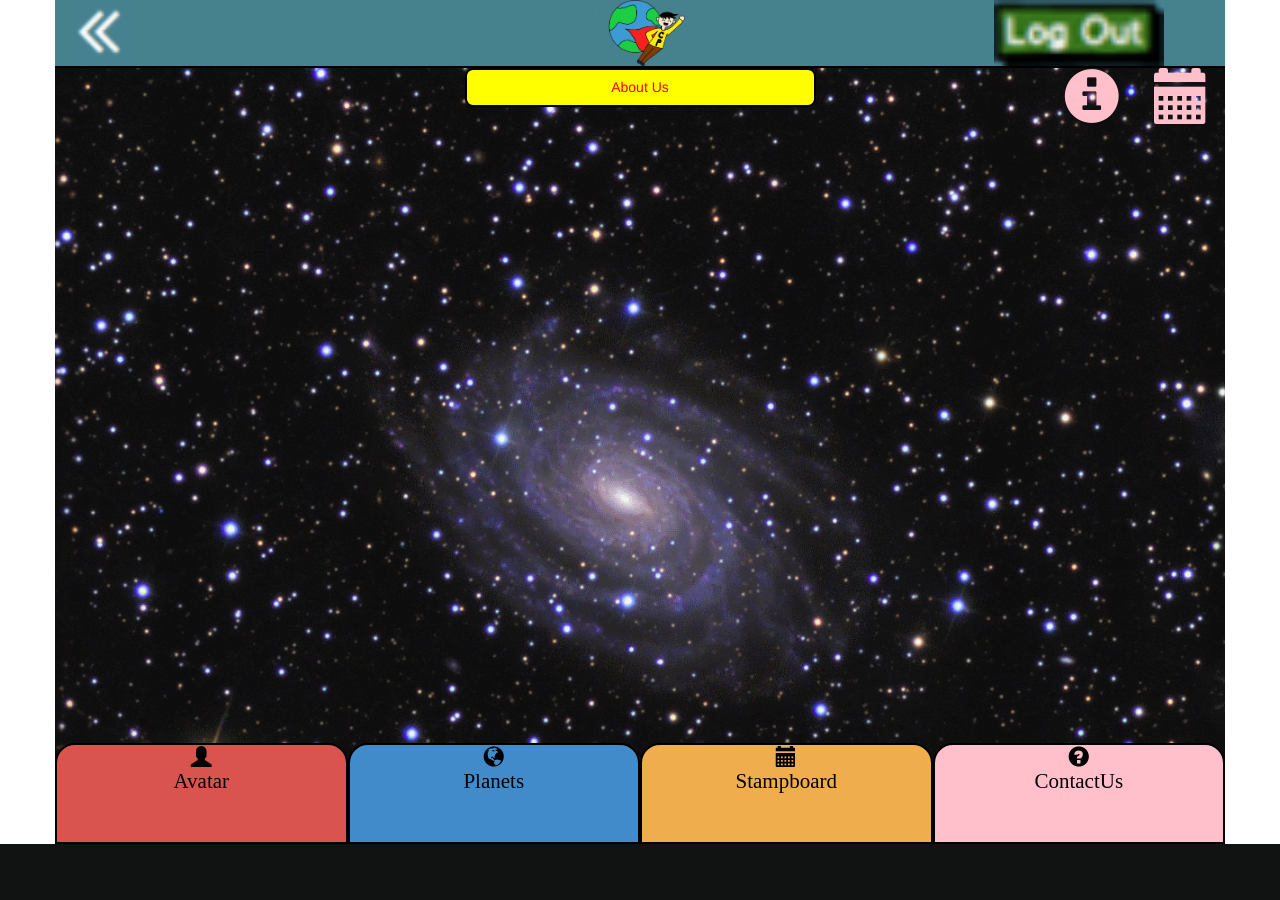
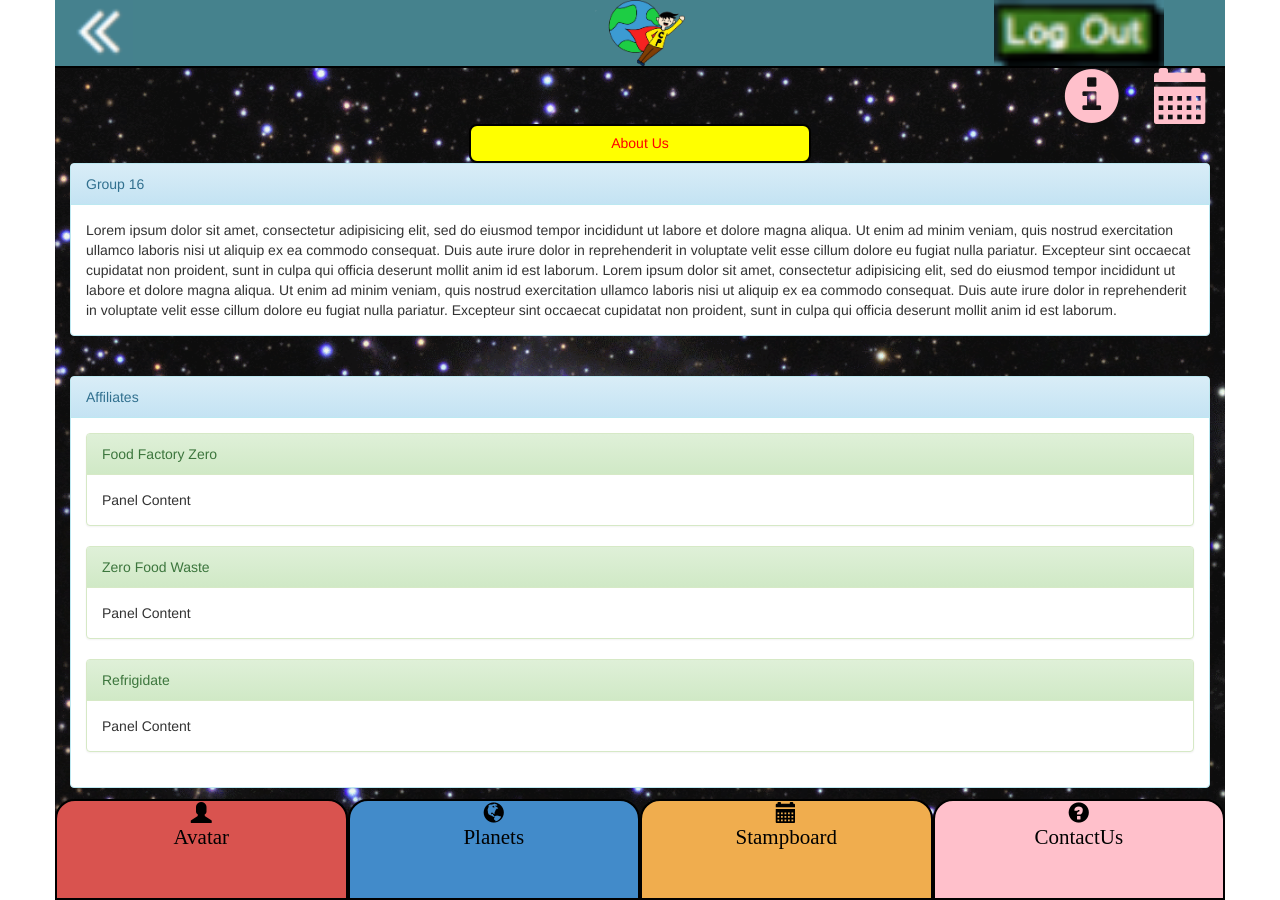
Before and after one commit to dseo9/Captain-Plan-it, a PHP site: page /aboutus.php in a window 1280 px wide. Before the commit the page ends 844 px from the top, so only its background shows below. Run offline with PHP 8.4, Linux system fonts and the light colour scheme.

Commit message:
tried to create the affiliates page

```diff
--- a/aboutus.php
+++ b/aboutus.php
@@ -5,6 +5,28 @@
   <div class="row mainbody">
     <div class="title_header"><h5>About Us</h5></div>
 
+    <div class="panel panel-info">
+      <div class="panel-heading">Group 16</div>
+      <div class="panel-body">Lorem ipsum dolor sit amet, consectetur adipisicing elit, sed do eiusmod tempor incididunt ut labore et dolore magna aliqua. Ut enim ad minim veniam, quis nostrud exercitation ullamco laboris nisi ut aliquip ex ea commodo consequat. Duis aute irure dolor in reprehenderit in voluptate velit esse cillum dolore eu fugiat nulla pariatur. Excepteur sint occaecat cupidatat non proident, sunt in culpa qui officia deserunt mollit anim id est laborum. Lorem ipsum dolor sit amet, consectetur adipisicing elit, sed do eiusmod tempor incididunt ut labore et dolore magna aliqua. Ut enim ad minim veniam, quis nostrud exercitation ullamco laboris nisi ut aliquip ex ea commodo consequat. Duis aute irure dolor in reprehenderit in voluptate velit esse cillum dolore eu fugiat nulla pariatur. Excepteur sint occaecat cupidatat non proident, sunt in culpa qui officia deserunt mollit anim id est laborum.</div>
+    </div>
+    <br>
+    <div class="panel panel-info">
+      <div class="panel-heading">Affiliates</div>
+      <div class="panel-body">
+        <div class="panel panel-success">
+          <div class="panel-heading">Food Factory Zero</div>
+          <div class="panel-body">Panel Content</div>
+        </div>
+        <div class="panel panel-success">
+          <div class="panel-heading">Zero Food Waste</div>
+          <div class="panel-body">Panel Content</div>
+        </div>
+        <div class="panel panel-success">
+          <div class="panel-heading">Refrigidate</div>
+          <div class="panel-body">Panel Content</div>
+        </div>
+      </div>
+    </div>
   </div>
 
 <?php include 'footer.php';?>
--- a/css/main.css
+++ b/css/main.css
@@ -10,6 +10,12 @@ html, body, .fill {
   background-repeat: none;
   background-position: center;
   background-size: cover;
+
+}
+
+div.container .fill {
+  margin: 0 auto;
+  width: 100%;
 }
 
 /* PAGE DIVISION CSS */
@@ -19,12 +25,15 @@ html, body, .fill {
 }
 
 .mainbody {
-  height: 80%;
-
+  margin: 0 auto;
+  overflow: scroll;
+  width: 100%;
+  height:80%;
 }
 
 .footer {
   height: 12%;
+
 }
 
 
```
